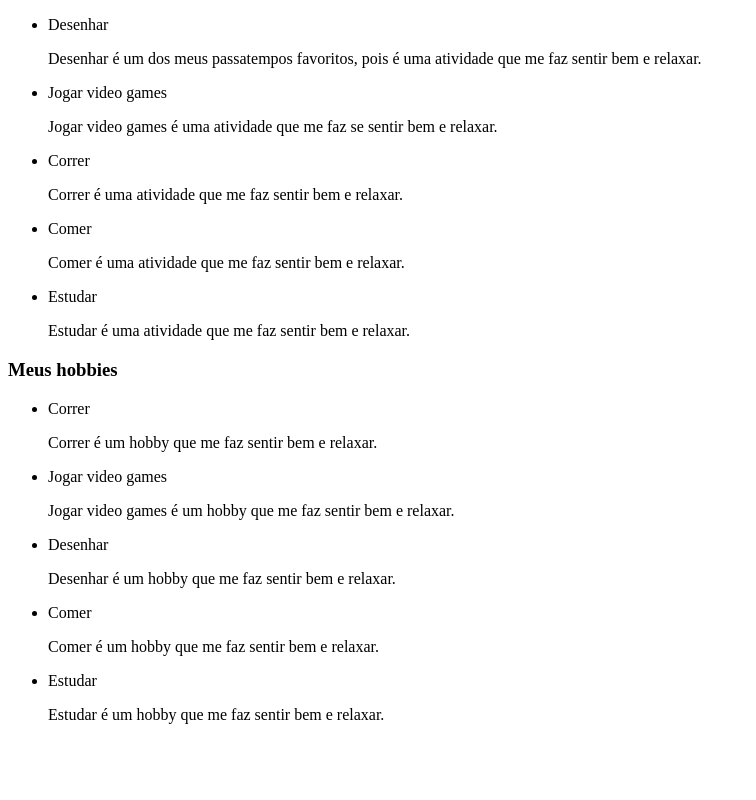
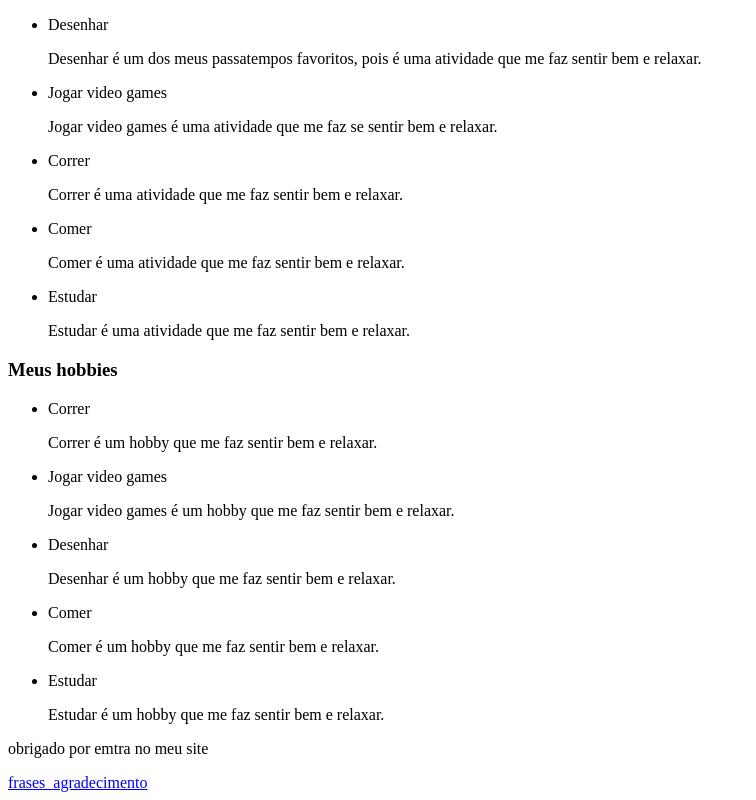
Before and after one commit to edwiges-dev/att-python, a plain HTML site: page oi.html in a window 1280 px wide. Shown: the part 316-1116 px from the top of the page, without its empty margins (0-756 px from the left). Before the commit the page ends 1056 px from the top, so only its background shows below. Drawn offline with Linux system fonts and the light colour scheme.

Commit message:
Update oi.html

```diff
--- a/oi.html
+++ b/oi.html
@@ -1,5 +1,6 @@
 <!DOCTYPE html>
 <html lang="pt-br">
+
 <head>
     <meta charset="UTF-8">
     <meta name="viewport" content="width=device-width, initial-scale=1.0">
@@ -55,8 +56,10 @@
             <li>Estudar</li>
             <p>Estudar é um hobby que me faz sentir bem e relaxar.</p>
         </ul>
-
-
+    <p>obrigado por emtra no meu site
+    </p>
+        <a href="https://www.pensador.com/frases_agradecimento/">frases_agradecimento
+        </a>
 
 </body>
 </html>
```
